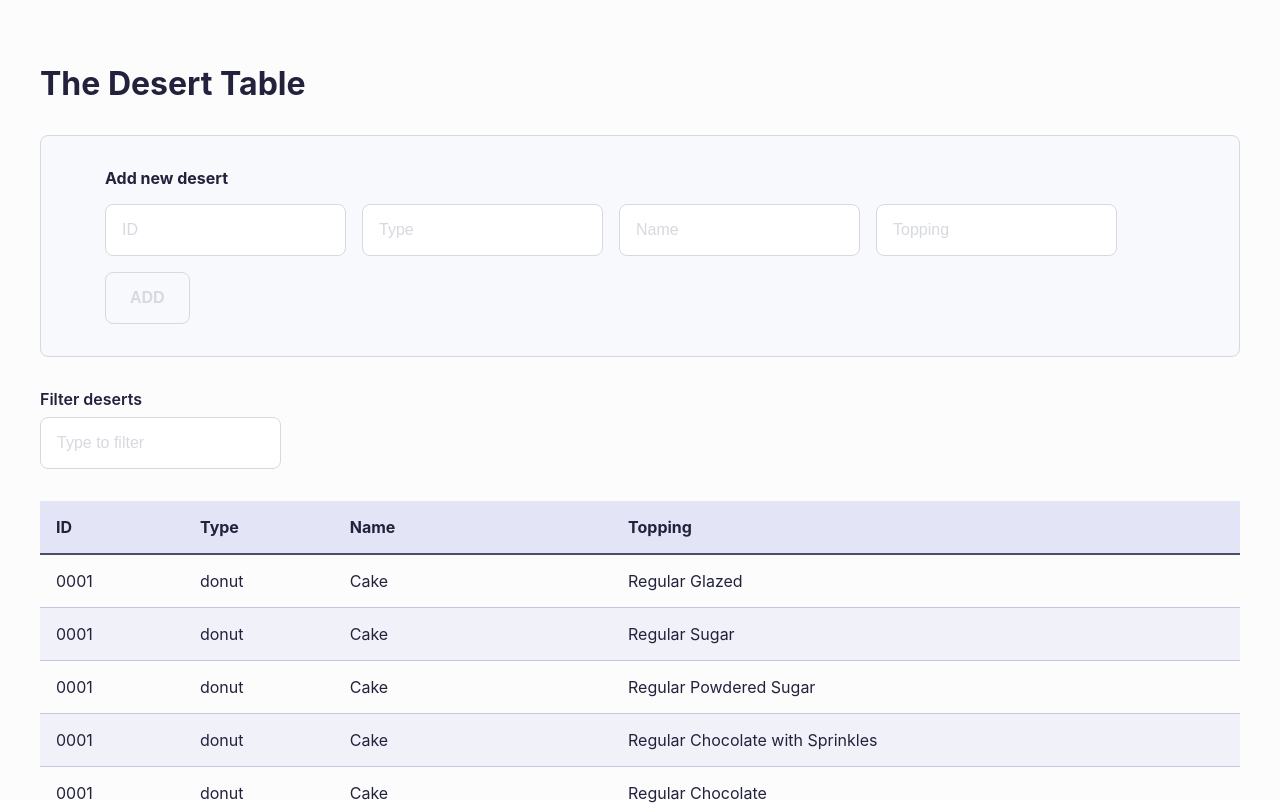
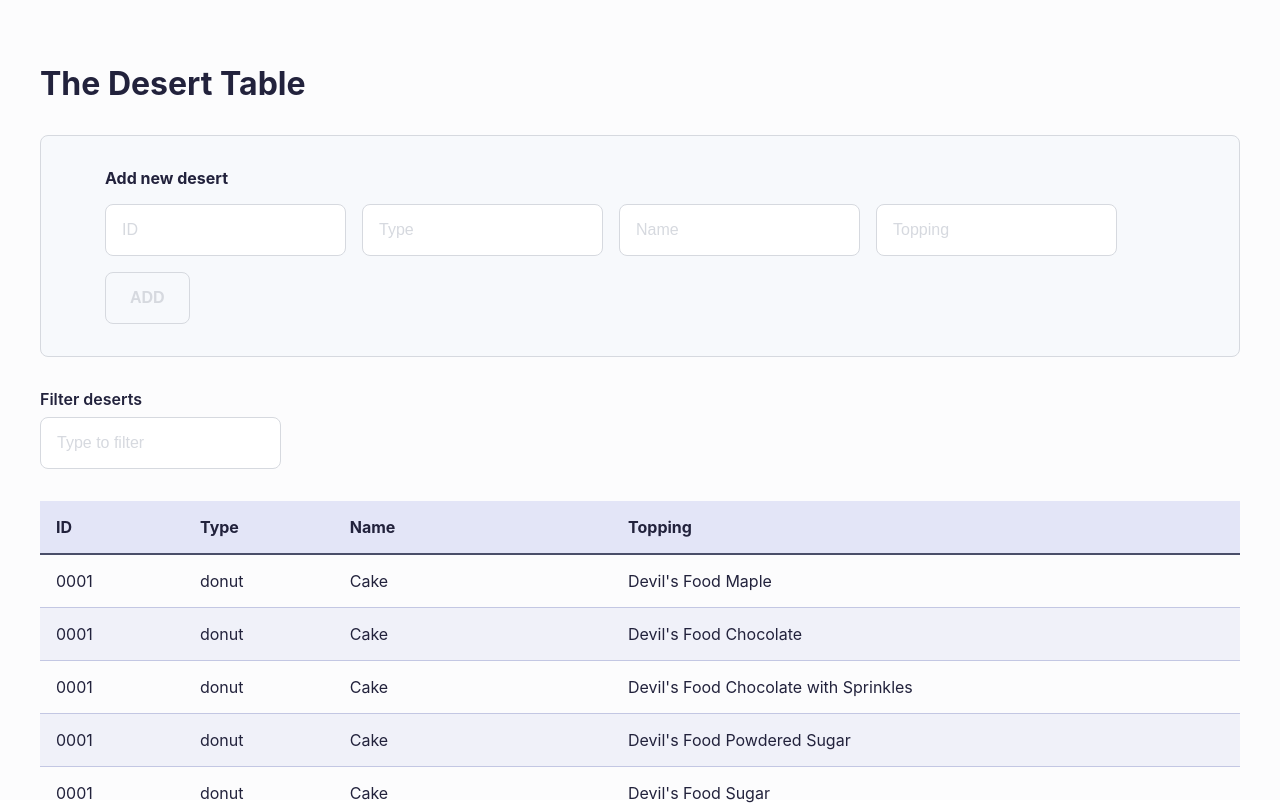
Before and after one commit to soniktrooth/megaport-technical-assesment, a React (Create React App) app: page / in a window 1280 px wide. Shown: the top 805 px of the page. Built offline with nearby package versions, Linux system fonts and the light colour scheme.

Commit message:
Default sort to id

```diff
--- a/src/App.js
+++ b/src/App.js
@@ -5,7 +5,7 @@ import { deserts } from './data/deserts';
 
 const App = () => {
   const [data, setData] = useState(deserts);
-  const [sortBy, setSortBy] = useState(null);
+  const [sortBy, setSortBy] = useState('id');
   const [sortOrder, setSortOrder] = useState('asc');
   const [filterText, setFilterText] = useState('');
   const [formData, setFormData] = useState({
```
